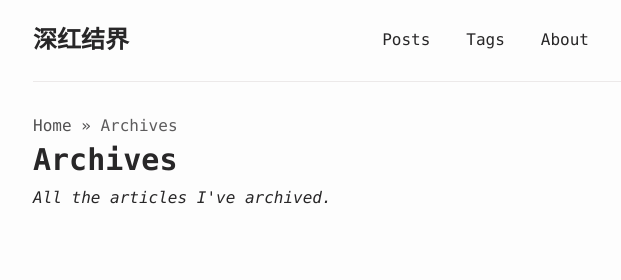
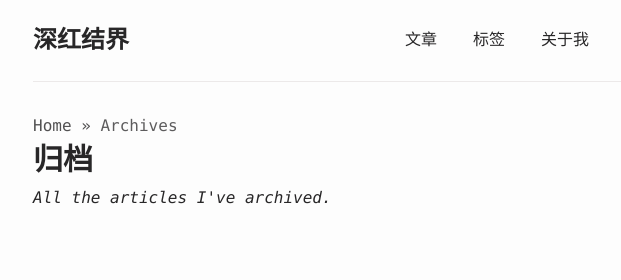
Before and after one commit to deepred5/blog-backup, an Astro site: page /archives in a window 1280 px wide. Shown: the top 280 px of the page, 239-860 px from the left. Built offline with nearby package versions, Linux system fonts and the light colour scheme; Astro itself is replaced by a stand-in of ours.

Commit message:
feat: localize site content to Chinese, updating navigation and page titles

```diff
--- a/src/components/Header.astro
+++ b/src/components/Header.astro
@@ -70,17 +70,17 @@ const isActive = (path: string) => {
         >
           <li class="col-span-2">
             <a href="/posts" class:list={{ "active-nav": isActive("/posts") }}>
-              Posts
+              文章
             </a>
           </li>
           <li class="col-span-2">
             <a href="/tags" class:list={{ "active-nav": isActive("/tags") }}>
-              Tags
+              标签
             </a>
           </li>
           <li class="col-span-2">
             <a href="/about" class:list={{ "active-nav": isActive("/about") }}>
-              About
+              关于我
             </a>
           </li>
           {
--- a/src/pages/about.md
+++ b/src/pages/about.md
@@ -1,6 +1,6 @@
 ---
 layout: ../layouts/AboutLayout.astro
-title: "About"
+title: "关于我"
 ---
 
 前端, Mader
--- a/src/pages/archives/index.astro
+++ b/src/pages/archives/index.astro
@@ -33,7 +33,7 @@ const months = [
 
 <Layout title={`Archives | ${SITE.title}`}>
   <Header />
-  <Main pageTitle="Archives" pageDesc="All the articles I've archived.">
+  <Main pageTitle="归档" pageDesc="All the articles I've archived.">
     {
       Object.entries(
         getPostsByGroupCondition(posts, post =>
--- a/src/pages/index.astro
+++ b/src/pages/index.astro
@@ -26,7 +26,7 @@ const recentPosts = sortedPosts.filter(({ data }) => !data.featured);
         <>
           <section id="featured" class="pt-12 pb-6">
             <h2 class="inline-block text-2xl font-semibold tracking-wide">
-              Featured
+              精选文章
             </h2>
             <a
               target="_blank"
@@ -56,7 +56,7 @@ const recentPosts = sortedPosts.filter(({ data }) => !data.featured);
     {
       recentPosts.length > 0 && (
         <section id="recent-posts" class="pt-12 pb-6">
-          <h2 class="text-2xl font-semibold tracking-wide inline-block">Recent Posts</h2>
+          <h2 class="text-2xl font-semibold tracking-wide inline-block">最新文章</h2>
           <a
             target="_blank"
             href="/rss.xml"
--- a/src/pages/posts/[...page].astro
+++ b/src/pages/posts/[...page].astro
@@ -20,7 +20,7 @@ const { page } = Astro.props;
 
 <Layout title={`Posts | ${SITE.title}`}>
   <Header />
-  <Main pageTitle="Posts" pageDesc="All the articles I've posted.">
+  <Main pageTitle="所有文章" pageDesc="All the articles I've posted.">
     <ul>
       {page.data.map(data => <Card {...data} />)}
     </ul>
--- a/src/pages/search.astro
+++ b/src/pages/search.astro
@@ -11,7 +11,7 @@ const backUrl = SITE.showBackButton ? `${Astro.url.pathname}` : "/";
 
 <Layout title={`Search | ${SITE.title}`}>
   <Header />
-  <Main pageTitle="Search" pageDesc="Search any article ...">
+  <Main pageTitle="搜索" pageDesc="Search any article ...">
     <div id="pagefind-search" transition:persist data-backurl={backUrl}></div>
   </Main>
   <Footer />
--- a/src/pages/tags/index.astro
+++ b/src/pages/tags/index.astro
@@ -15,7 +15,7 @@ let tags = getUniqueTags(posts);
 
 <Layout title={`Tags | ${SITE.title}`}>
   <Header />
-  <Main pageTitle="Tags" pageDesc="All the tags used in posts.">
+  <Main pageTitle="所有标签" pageDesc="All the tags used in posts.">
     <ul>
       {tags.map(({ tag, tagName }) => <Tag {tag} {tagName} size="lg" />)}
     </ul>
```
